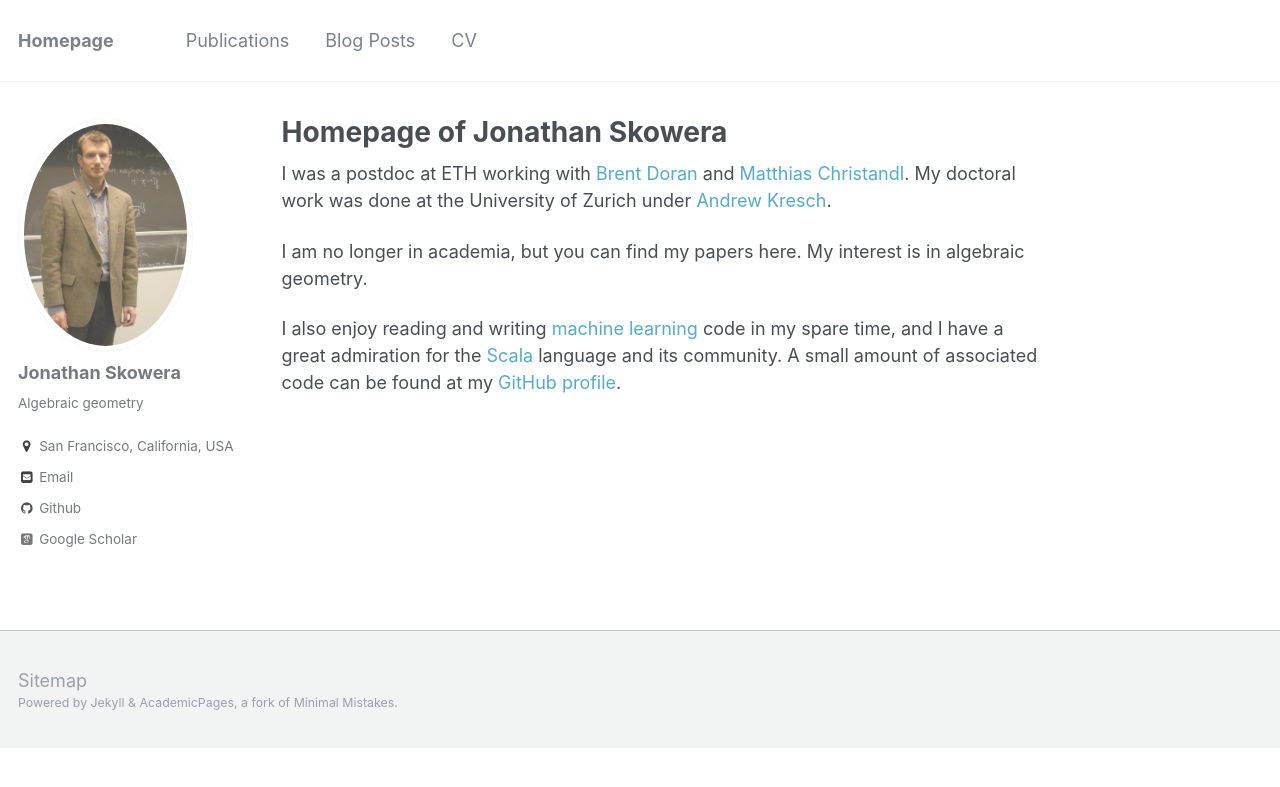
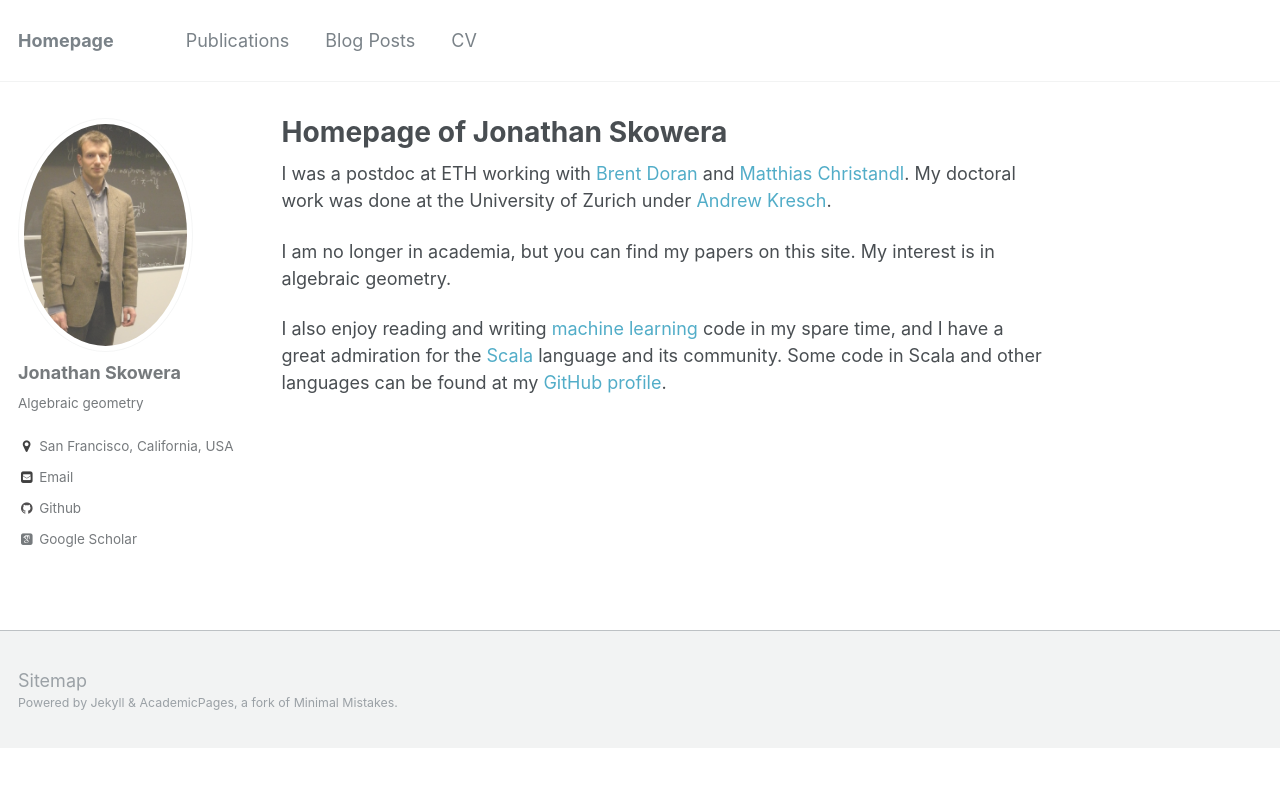
Before and after one commit to expz/expz.github.io, a Jekyll site: the page built from _pages/about.md, in a window 1280 px wide. Shown: the top 787 px of the page. Built offline with Jekyll 4.4.1, drawn with Linux system fonts in a browser that asks for light colours; some web fonts are replaced.

Commit message:
updated about with small fixes

```diff
--- a/_pages/about.md
+++ b/_pages/about.md
@@ -10,6 +10,6 @@ redirect_from:
 
 I was a postdoc at ETH working with [Brent Doran](https://scholar.google.com/citations?hl=en&user=fxzOPf8AAAAJ&view_op=list_works&sortby=pubdate) and [Matthias Christandl](http://www.math.ku.dk/english/staff/?pure=en/persons/475476). My doctoral work was done at the University of Zurich under [Andrew Kresch](https://www.mathuzh.ch/index.php?id=people&key1=1287).
 
-I am no longer in academia, but you can find my papers here. My interest is in algebraic geometry.
+I am no longer in academia, but you can find my papers on this site. My interest is in algebraic geometry.
 
-I also enjoy reading and writing [machine learning](https://www.fast.ai) code in my spare time, and I have a great admiration for the [Scala](https://www.scala-lang.org/) language and its community. A small amount of associated code can be found at my [GitHub profile](https://github.com/expz).
+I also enjoy reading and writing [machine learning](https://www.fast.ai) code in my spare time, and I have a great admiration for the [Scala](https://www.scala-lang.org/) language and its community. Some code in Scala and other languages can be found at my [GitHub profile](https://github.com/expz).
```
